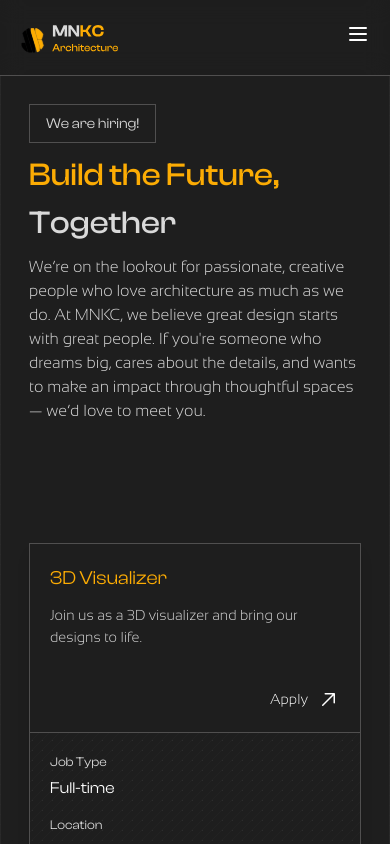
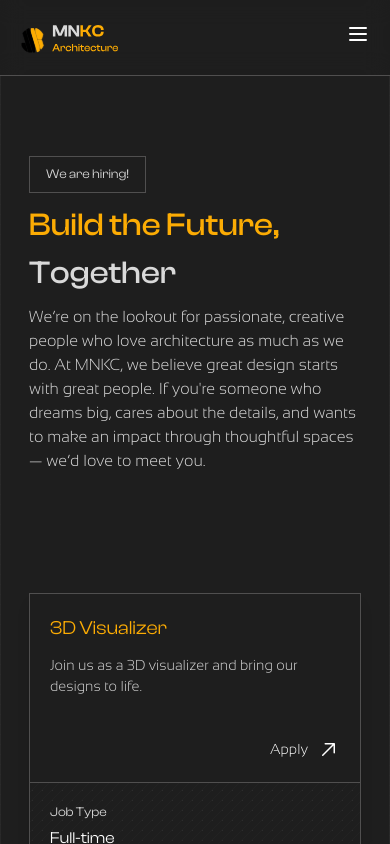
Before and after one commit to rainndev/MNKC-Architecture, a React (Vite) app: page /careers in a window 390 px wide. Shown: the top 844 px of the page. Built offline with nearby package versions, Linux system fonts and the light colour scheme.

Commit message:
fix: adjust padding and text size for improved layout consistency in Teams and Careers pages

```diff
--- a/src/components/TeamsModal.tsx
+++ b/src/components/TeamsModal.tsx
@@ -27,7 +27,7 @@ const TeamsModal = () => {
                   <img
                     loading="lazy"
                     src={image}
-                    className="aspect-square h-96 w-full border border-[#504F4F] object-cover opacity-75"
+                    className="aspect-square w-full border border-[#504F4F] object-cover opacity-75"
                     alt=""
                   />
                 </div>
--- a/src/pages/Careerspage.tsx
+++ b/src/pages/Careerspage.tsx
@@ -37,7 +37,7 @@ const Careerspage = () => {
       <div className="h-full w-full max-w-7xl border-x border-[#504F4F]/20">
         <div
           ref={ref}
-          className="flex h-full w-full flex-col items-center justify-center bg-[#1E1E1E] p-7 md:p-20"
+          className="flex h-full w-full flex-col items-center justify-center bg-[#1E1E1E] p-7 py-20 md:p-20"
         >
           {/* Container */}
           <div>
@@ -46,7 +46,7 @@ const Careerspage = () => {
               animate={{ opacity: 1, y: 0 }}
               exit={{ opacity: 0, y: -20 }}
               transition={{ duration: 0.5, ease: "easeInOut" }}
-              className="w-fit border border-[#504F4F] px-4 py-2 font-[ClashDisplay] text-[clamp(.9rem,2vw,1rem)] text-[#D9D9D9]"
+              className="w-fit border border-[#504F4F] px-4 py-2 font-[ClashDisplay] text-[clamp(.8rem,2vw,1rem)] text-[#D9D9D9]"
             >
               We are hiring!
             </motion.p>
--- a/src/sections/teamspage/TeamsCardContainer.tsx
+++ b/src/sections/teamspage/TeamsCardContainer.tsx
@@ -87,7 +87,7 @@ const sampleData: TeamMemberTypes[] = [
 
 const TeamsCardContainer = () => {
   return (
-    <div className="flex h-full w-full flex-col items-center justify-center overflow-hidden border-x border-[#504F4F]/20 bg-[#1E1E1E] p-7 md:p-20">
+    <div className="flex h-full w-full flex-col items-center justify-center overflow-hidden border-x border-[#504F4F]/20 bg-[#1E1E1E] p-7 py-20 md:p-20">
       {/* Header info */}
 
       <div>
```
